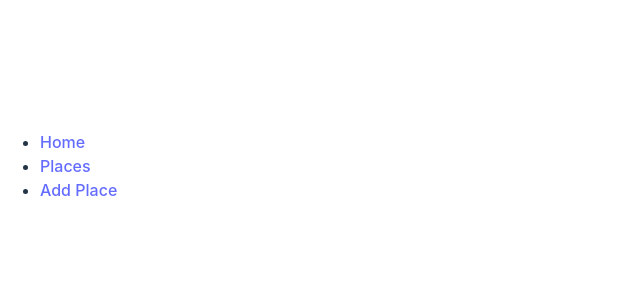
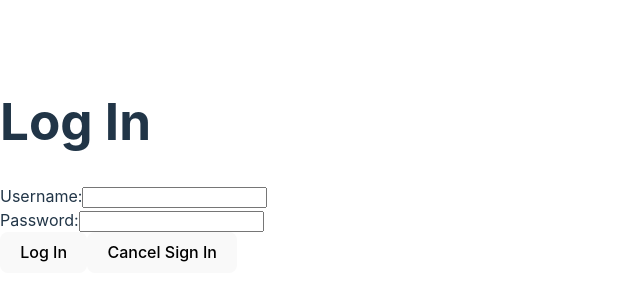
Before and after one commit to AnnaKiira/local-gem-frontend, a React (Vite) app in the folder local-gem/: page /signin in a window 1280 px wide. Shown: the part 234-534 px from the top of the page, without its empty margins (0-640 px from the left). Built offline with nearby package versions, Linux system fonts and the light colour scheme; no server answers.

Commit message:
finished setting up signup and signin, now working

```diff
--- a/local-gem/src/App.jsx
+++ b/local-gem/src/App.jsx
@@ -1,11 +1,22 @@
-import React from 'react'
-import { BrowserRouter as Router, Route, Routes, Link } from 'react-router-dom'
-import PlacesList from './components/PlacesList.jsx'
-import PlaceForm from './components/PlaceForm.jsx'
+//import React from 'react'
+//import { BrowserRouter as Router, Route, Routes, Link } from 'react-router-dom'
+import {BrowserRouter as Router, Routes, Route} from 'react-router-dom'
+import {useState} from 'react'
+//import PlacesList from './components/PlacesList.jsx'
+//import PlaceForm from './components/PlaceForm.jsx'
+import * as authService from '../src/services/authService'
+import SignupForm from './components/SignupForm/SignupForm.jsx'
+import SigninForm from './components/SigninForm/SigninForm'
 
 function App() {
+  const [user, setUser] = useState(authService.getUser())
+
+
+
+
   return (
-    <Router>
+    <>
+    {/* <Router>
       <div>
         <nav>
           <ul>
@@ -27,7 +38,21 @@ function App() {
           <Route path="/places/new" element={<PlaceForm />} />
         </Routes>
       </div>
+    </Router> */}
+    <Router>
+      <Routes>
+      {user ? (
+        <>
+        <Route path="/" element={<h1>Home Page. Sign in or Sign up</h1>} />
+        </>
+         ) : (
+          <Route path="/" element={<h1>Home Page. Logged in.</h1>} />
+         )}
+        <Route path="/signup" element={<SignupForm setUser={setUser} />} />
+        <Route path="/signin" element={<SigninForm setUser={setUser} />} />
+      </Routes>
     </Router>
+      </>
   )
 }
 
--- a/local-gem/src/components/SigninForm/SigninForm.jsx
+++ b/local-gem/src/components/SigninForm/SigninForm.jsx
@@ -0,0 +1,70 @@
+import {useState} from 'react'
+import {Link, useNavigate} from 'react-router-dom'
+import * as authService from '../../services/authService'
+
+const SigninForm = (props) => {
+    const navigate = useNavigate()
+    const [message, setMessage] = useState([''])
+    const [formData, setFormData] = useState({
+        username: '',
+        hashedPassword: '',
+    })
+
+    const updateMessage = (message) => {
+        setMessage(message)
+    }
+
+    const handleChange = (event) => {
+        updateMessage('')
+        setFormData({...formData, [event.target.name]: event.target.value})
+    }
+
+    const handleSubmit = async (event) => {
+        event.preventDefault()
+        try {
+            const user = await authService.signin(formData)
+            props.setUser(user)
+            navigate('/')
+        } catch (error) {
+            updateMessage(error.message)
+        }
+    }
+
+    return (
+        <main>
+            <h1>Log In</h1>
+            <p>{message}</p>
+            <form onSubmit={handleSubmit}>
+            <div>
+          <label htmlFor="email">Username:</label>
+          <input
+            type="text"
+            id="username"
+            value={formData.username}
+            name="username"
+            onChange={handleChange}
+          />
+        </div>
+        <div>
+          <label htmlFor="password">Password:</label>
+          <input
+            type="password"
+            autoComplete="off"
+            id="password"
+            value={formData.hashedPassword}
+            name="hashedPassword"
+            onChange={handleChange}
+          />
+        </div>
+        <div>
+          <button>Log In</button>
+          <Link to="/">
+            <button>Cancel Sign In</button>
+          </Link>
+        </div>
+            </form>
+        </main>
+    )
+}
+
+export default SigninForm
--- a/local-gem/src/components/SignupForm/SignupForm.jsx
+++ b/local-gem/src/components/SignupForm/SignupForm.jsx
@@ -8,7 +8,7 @@ const SignupForm = (props) => {
   const [formData, setFormData] = useState({
     email: '',
     username: '',
-    password: '',
+    hashedPassword: '',
     passwordConf: '',
   });
 
@@ -31,10 +31,10 @@ const SignupForm = (props) => {
     }
   };
 
-  const {email, username, password, passwordConf} = formData
+  const {email, username, hashedPassword, passwordConf} = formData
 
   const isFormInvalid = () => {
-    return !(email, username && password && password === passwordConf)
+    return !(email && username && hashedPassword && hashedPassword === passwordConf)
   }
 
   return (
@@ -63,12 +63,12 @@ const SignupForm = (props) => {
           />
         </div>
         <div>
-          <label htmlFor="password">Password:</label>
+          <label htmlFor="hashedPassword">Password:</label>
           <input
-            type="password"
-            id="password"
-            value={password}
-            name="password"
+            type="hashedPassword"
+            id="hashedPassword"
+            value={hashedPassword}
+            name="hashedPassword"
             onChange={handleChange}
           />
         </div>
--- /dev/null
+++ b/local-gem/src/services/authService.js
@@ -0,0 +1,53 @@
+//Auth Service will be added here
+
+const BACKEND_URL = import.meta.env.VITE_EXPRESS_BACKEND_URL;
+
+const getUser = () => {
+    const token = localStorage.getItem('token')
+    if (!token) return null;
+    const user = JSON.parse(atob(token.split('.')[1]))
+    return user;
+}
+
+const signup = async (formData) => {
+    try {
+      const res = await fetch(`${BACKEND_URL}/users/signup`, {
+        method: 'POST',
+        headers: { 'Content-Type': 'application/json' },
+        body: JSON.stringify(formData),
+      });
+      const json = await res.json()
+      if (json.error) {
+        throw new Error(json.error)
+      }
+      localStorage.setItem('token', json.token)
+      return json
+    } catch (error) {
+      throw new Error(error)
+    }
+}
+
+const signin = async (user) => {
+  try {
+    const res = await fetch(`${BACKEND_URL}/users/signin`, {
+      method: 'POST',
+      headers: { 'Content-Type': 'application/json' },
+      body: JSON.stringify(user),
+    });
+    const json = await res.json();
+    if (json.error) {
+      throw new Error(json.error);
+    }
+    if (json.token) {
+      localStorage.setItem('token', json.token);
+      const user = JSON.parse(atob(json.token.split('.')[1]));
+      return user;
+    }
+  } catch (error) {
+    console.log(error)
+    throw error;
+  }
+}
+
+
+export {getUser, signup, signin}
```
Also changed, not shown: local-gem/services/authService.js (deleted, +0 -13 lines).
